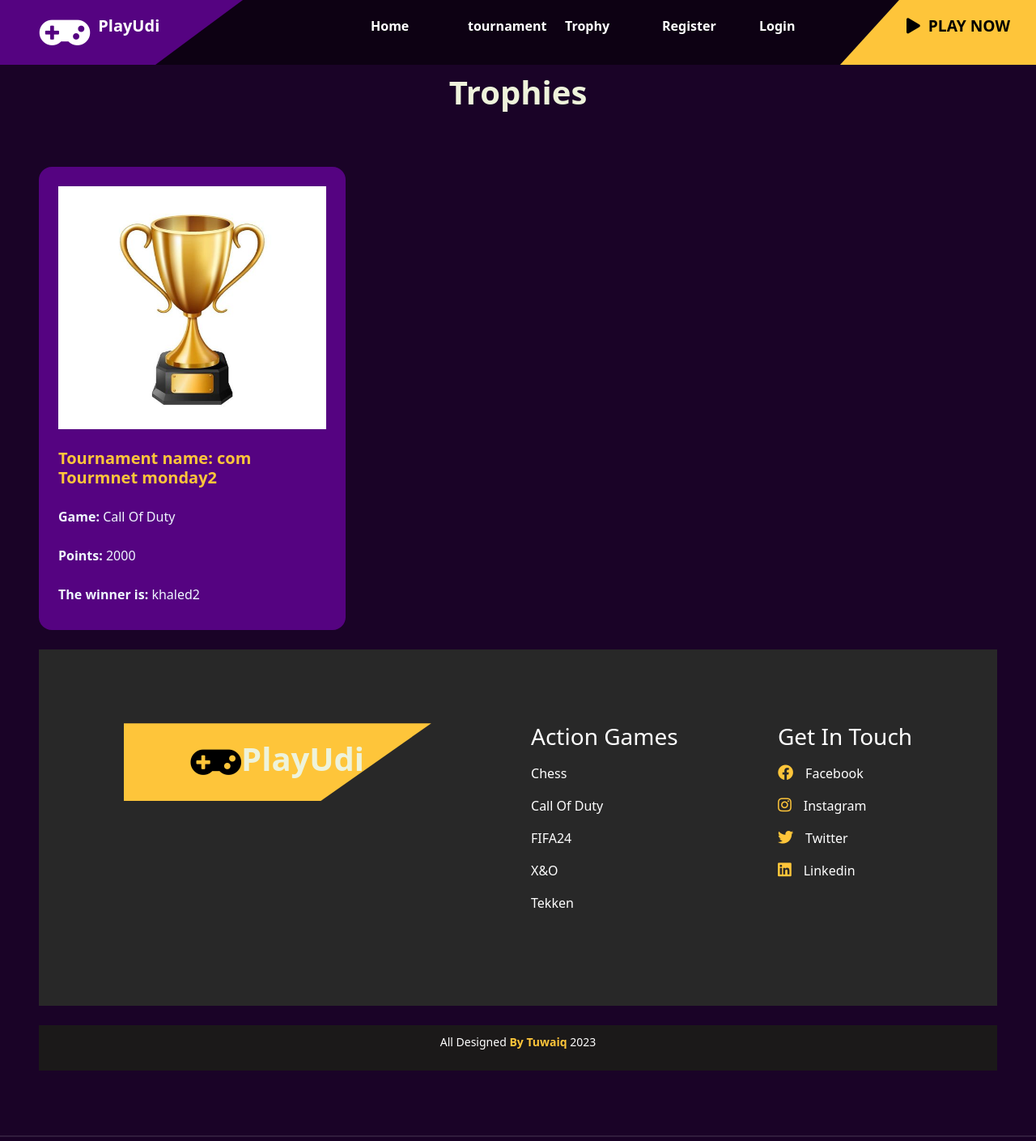
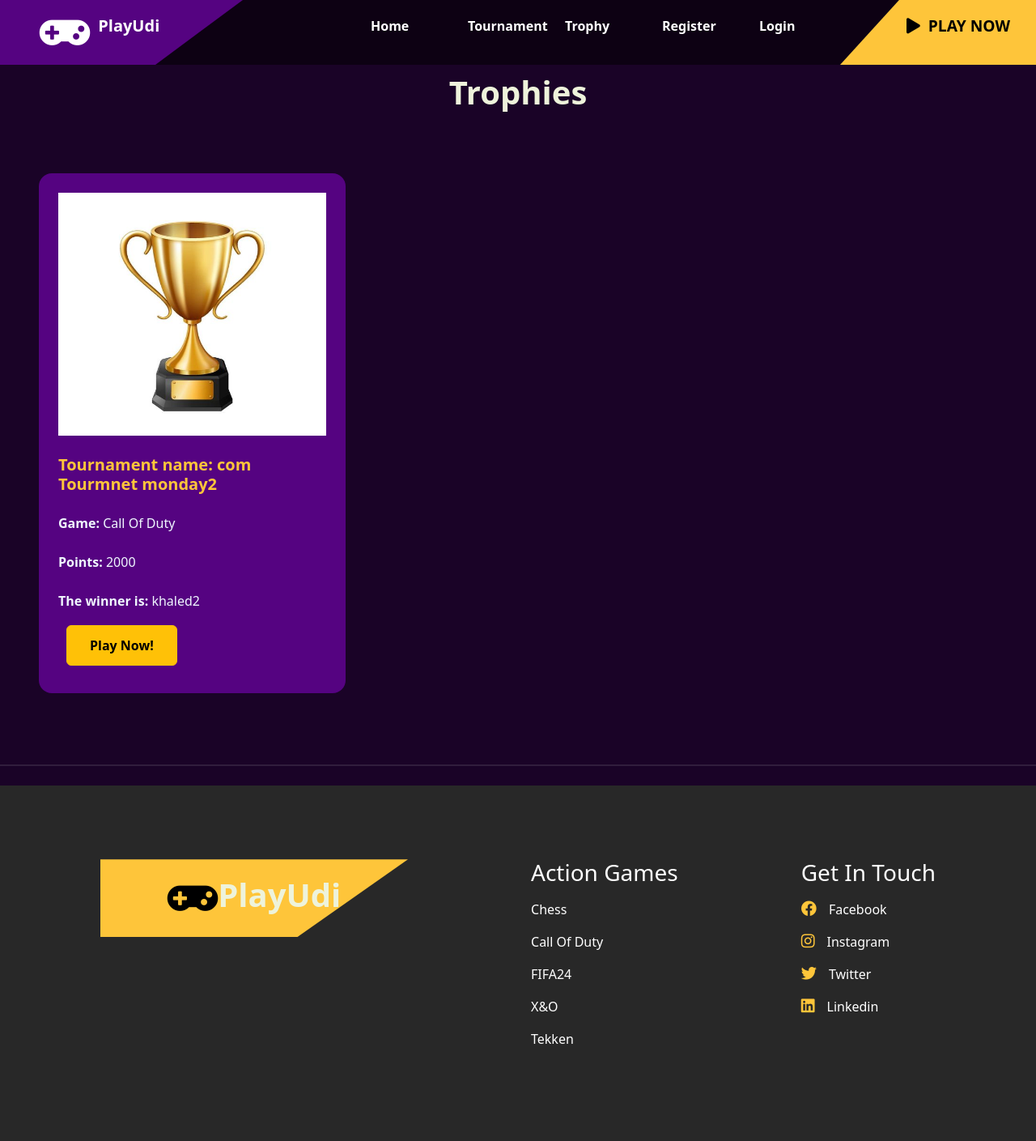
Before and after one commit to abdulazizalzahrani1/CapStone-PlayUdi-, a Django app: page /trophy/ in a window 1280 px wide. Shown: the top 1409 px of the page at 81% size. Run offline with Django 4.2, Linux system fonts and the light colour scheme; data comes from the database, SQL or seed files in the repository; both versions use the stored data as it was after the commit.

Commit message:
Trophies

```diff
--- a/PlayUdi/main/static/styles/stylee.css
+++ b/PlayUdi/main/static/styles/stylee.css
@@ -785,13 +785,15 @@ ul li a:hover {
     content: "";
     position: absolute;
     top: calc(50% - 5px);
-    left: 0px;
+    left: 50px;
     width: 0;
     height: 0;
     border-top: 5px solid transparent;
     border-bottom: 5px solid transparent;
     border-left: 5px solid red;
   }
+
+
 
   @import url('https://fonts.googleapis.com/css2?family=Bai+Jamjuree:wght@400;500;600;700&display=swap');
 
--- a/PlayUdi/main/templates/main/base.html
+++ b/PlayUdi/main/templates/main/base.html
@@ -30,7 +30,7 @@
                               <a class="nav-link" aria-current="page" href="{% url 'main:home_view'%}">Home</a>
                             </li>
                             <li class="nav-item">
-                              <a class="nav-link" href="{% url 'tournament:tournament_view'%}">tournament</a>
+                              <a class="nav-link" href="{% url 'tournament:tournament_view'%}">Tournament</a>
                             </li>
                             <li class="nav-item">
                               <a class="nav-link" href="{% url 'trophy:trophy_view'%}">Trophy</a>
--- a/PlayUdi/tournament/templates/tournament/tournaments_home.html
+++ b/PlayUdi/tournament/templates/tournament/tournaments_home.html
@@ -7,6 +7,8 @@
 
 
 <section id="services" class="full-height px-lg-5">
+    <h1 style="display: flex; justify-content: center;">Tournament</h1>
+
     <div class="containerrr">
         <div class="row pb-4" data-aos="fade-up">
 
--- a/PlayUdi/trophy/templates/trophy/trophies.html
+++ b/PlayUdi/trophy/templates/trophy/trophies.html
@@ -6,7 +6,7 @@
 <h1 style="display: flex; justify-content: center; margin-top: 10px;">Trophies</h1>
 
 <section id="services" class="full-height px-lg-5">
-  <div  class="containerrr">
+  <div class="containerrr">
     <div  class="row pb-4" data-aos="fade-up">
     </div>
     <div class="row gy-4">
@@ -25,11 +25,15 @@
             <p style="word-wrap: break-word;color: aliceblue; " class="mt-4 mb-2"><strong>Points:</strong> {{ trophy.points }}</p>
             <p style="word-wrap: break-word; color: aliceblue;" class="mt-4 mb-2"><strong>The winner is:</strong> {{ trophy.winner.user.username }}</p>
 
+            <div style="padding: 10px;" >
+                  <a href="#" class="btn btn-warning">Play Now!</a>
 
+</div>
           </div>
         </div>
+        {% endfor %}
+
       </div>
-    {% endfor %}
-  </div>
 
+</section>
 {% endblock%}
```
Also changed, not shown: PlayUdi/tournament/templates/tournament/tournament_details.html (+4 -4 lines), PlayUdi/db.sqlite3, PlayUdi/media/images/aiper_rQxhZ55.jpg (added), PlayUdi/media/images/crown.jpg (added), PlayUdi/media/images/dssd_I2h0TsA.jpg (added), PlayUdi/media/images/pla_RU7jgTW.jpg (added).
